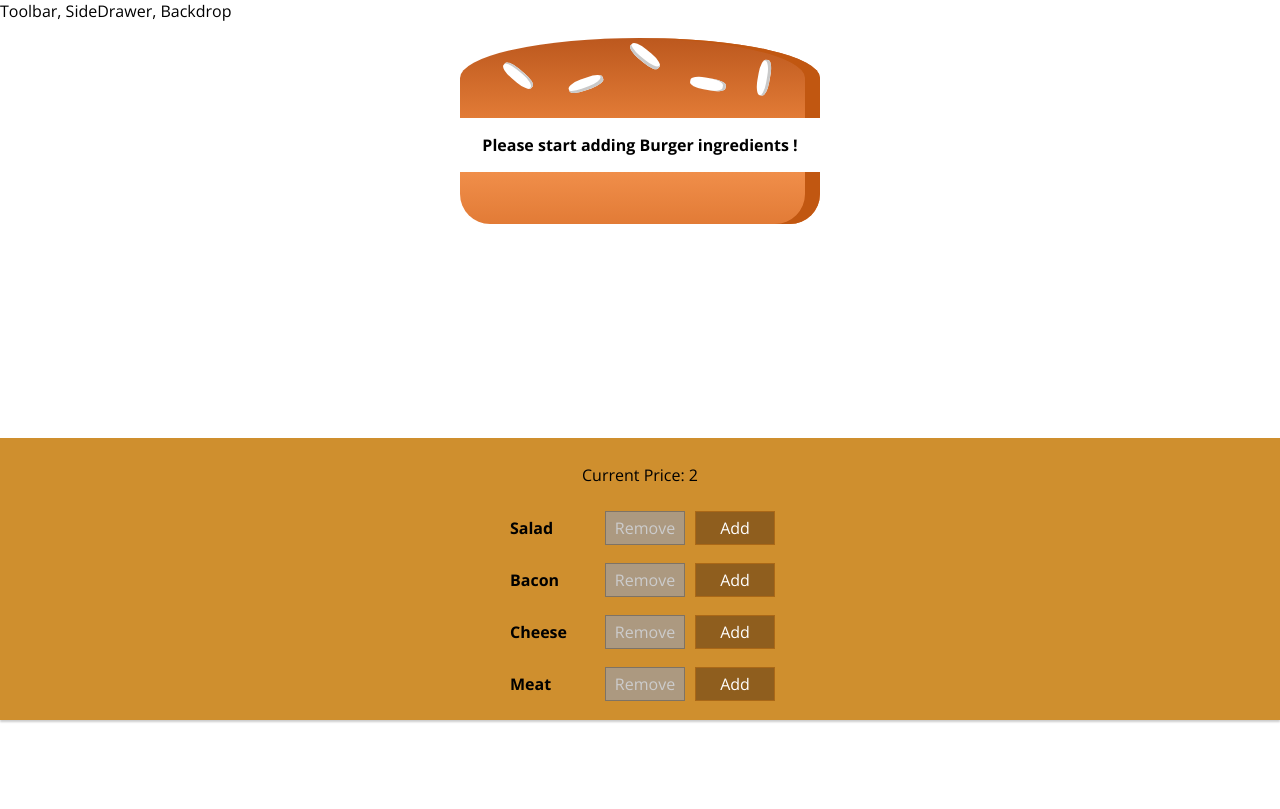
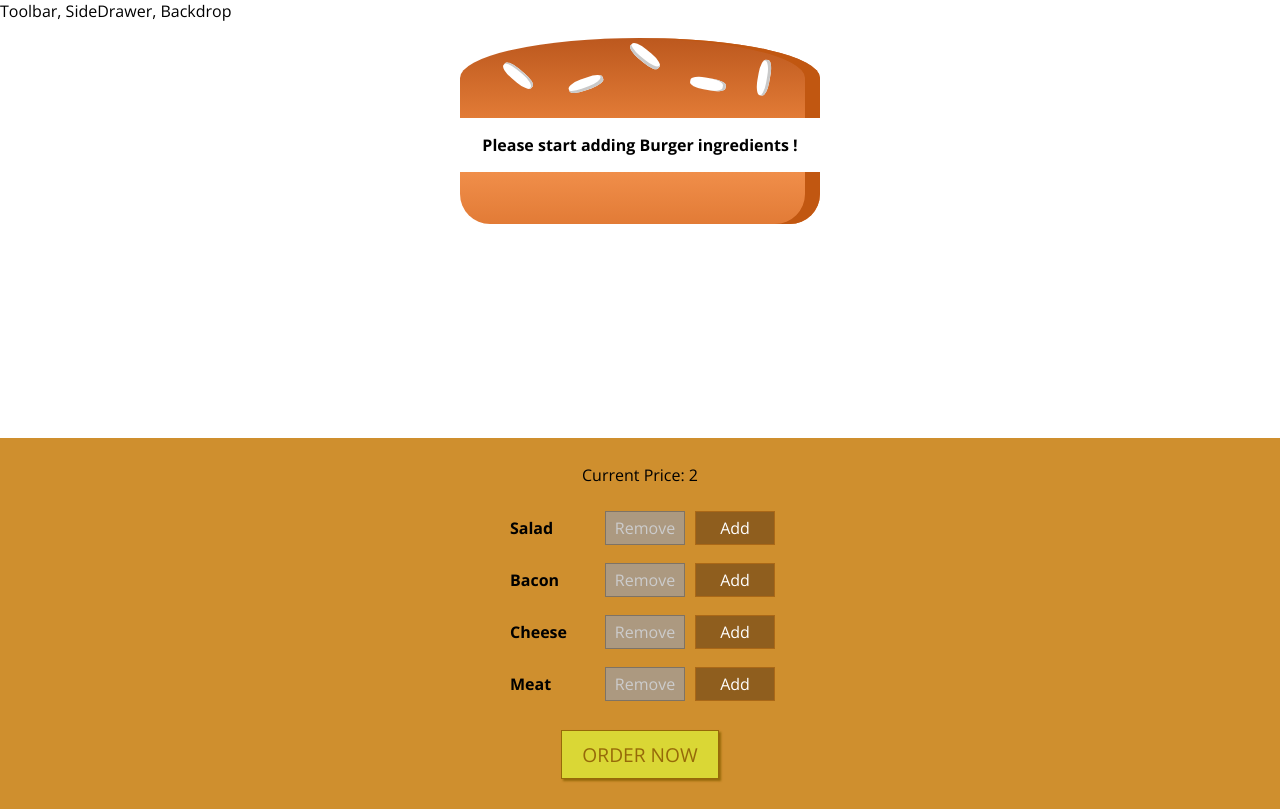
Before and after one commit to lechcirmirakis/burger_configurator, a React (Create React App) app: page / in a window 1280 px wide. Built offline with nearby package versions, Linux system fonts and the light colour scheme.

Commit message:
add order button

```diff
--- a/src/components/Burger/BuildControls/index.js
+++ b/src/components/Burger/BuildControls/index.js
@@ -1,5 +1,5 @@
 import React from "react";
-import { BuildControlsWrapper } from "./styles";
+import { BuildControlsWrapper, OrderButton } from "./styles";
 import Control from "./Control/";
 import { controls } from "../../../static/items";
 import PropTypes from "prop-types";
@@ -22,6 +22,7 @@
     <BuildControlsWrapper>
       <p>Current Price: {currentPrice}</p>
       {controls.map(showControls)}
+      <OrderButton>ORDER NOW</OrderButton>
     </BuildControlsWrapper>
   );
 };
--- a/src/components/Burger/BuildControls/styles.js
+++ b/src/components/Burger/BuildControls/styles.js
@@ -1,4 +1,4 @@
-import styled from "styled-components";
+import styled, { keyframes } from "styled-components";
 
 export const BuildControlsWrapper = styled.div`
   width: 100%;
@@ -10,3 +10,46 @@
   margin: 0 auto;
   padding: 10px 0;
 `;
+
+const enable = keyframes`
+  0% {
+    transform: scale(1);
+  }
+  60% {
+    transform: scale(1.1);
+  }
+  100% {
+    transform: scale(1);
+  }
+`;
+
+export const OrderButton = styled.button`
+  background-color: #dad735;
+  outline: none;
+  cursor: pointer;
+  border: 1px solid #966909;
+  color: #966909;
+  font-family: inherit;
+  font-size: 1.2em;
+  padding: 10px 20px;
+  margin: 20px 0;
+  box-shadow: 2px 2px 2px #966909;
+
+  &:disabled {
+    background-color: #c7c6c6;
+    cursor: not-allowed;
+    border: 1px solid #ccc;
+    color: #888888;
+  }
+
+  &:hover,
+  &:active {
+    background-color: #a0db41;
+    border: 1px solid #966909;
+    color: #966909;
+  }
+
+  &:not(:disabled) {
+    animation: ${enable} 0.3s linear;
+  }
+`;
```
